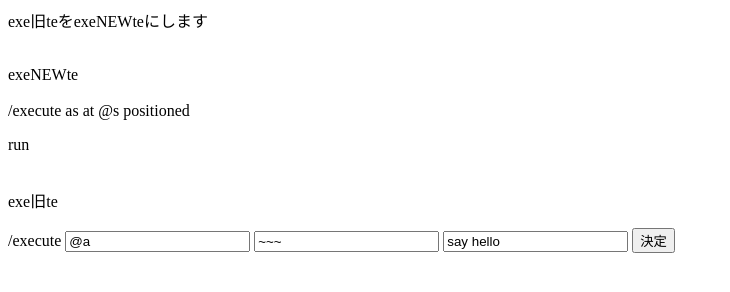
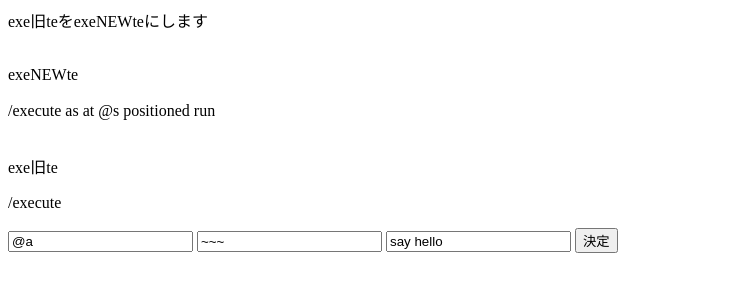
Before and after one commit to karonyt/exenewte, a plain HTML site: page index.html in a window 1280 px wide. Shown: the whole page, without its empty margins (0-730 px from the left). Drawn offline with Linux system fonts and the light colour scheme.

Commit message:
Update index.html

```diff
--- a/index.html
+++ b/index.html
@@ -1,9 +1,9 @@
 <html>
 
  <p> exe旧teをexeNEWteにします <p>
- <p><br> exeNEWte<br><br>/execute as <span id="span1"></span> at @s positioned <span id="span2"></span></p> run <span id="span3"></span></p>
+ <p><br> exeNEWte<br><br>/execute as <span id="span1"></span> at @s positioned <span id="span2"></span> run <span id="span3"></span></p>
  <p><br>exe旧te<br><p>
-/execute <input type="text" value="@a" id="text1" maxlength="100" /> <input type="text" value="~~~" id="text2" maxlength="100" /> <input type="text" value="say hello" id="text3" maxlength="100" />
+<p>/execute </p><input type="text" value="@a" id="text1" maxlength="100" /> <input type="text" value="~~~" id="text2" maxlength="100" /> <input type="text" value="say hello" id="text3" maxlength="100" />
 <input type="button" value="決定" onclick="clickBtn1()" />
 
 <script>
```
